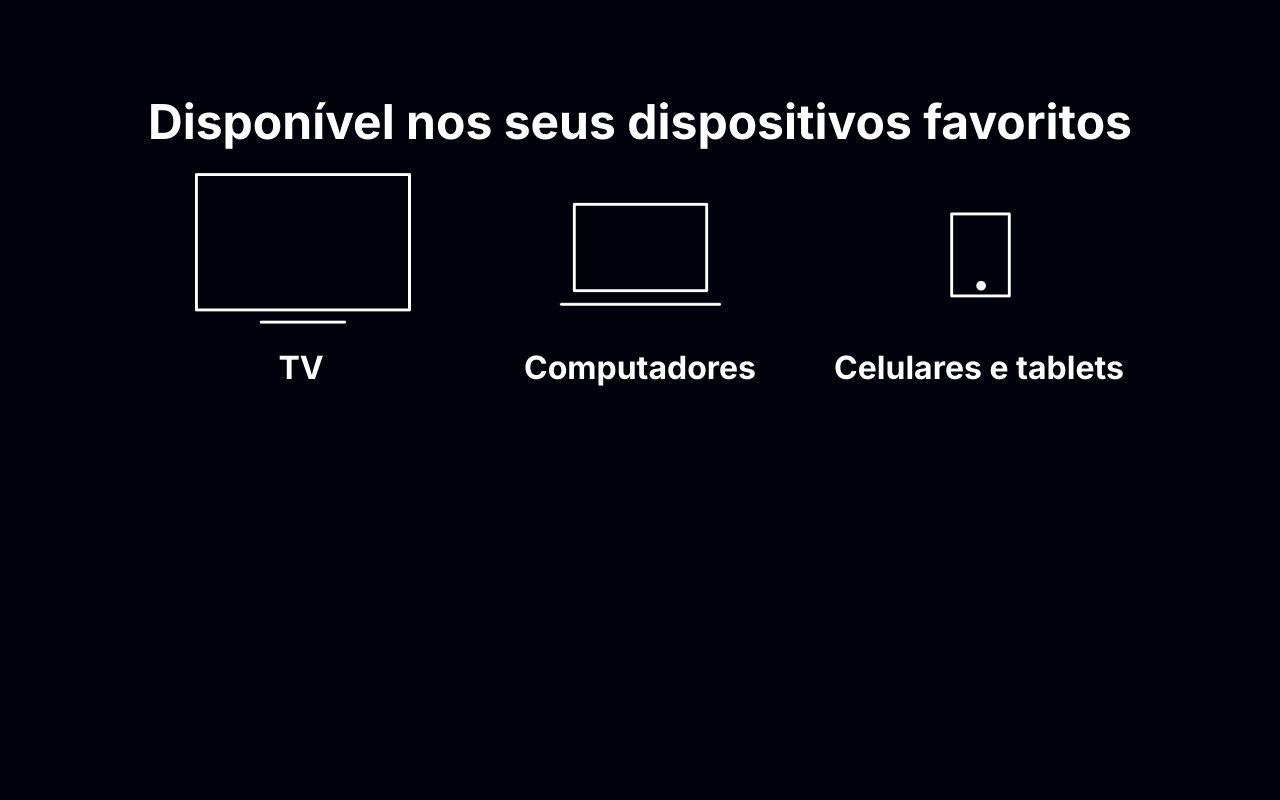
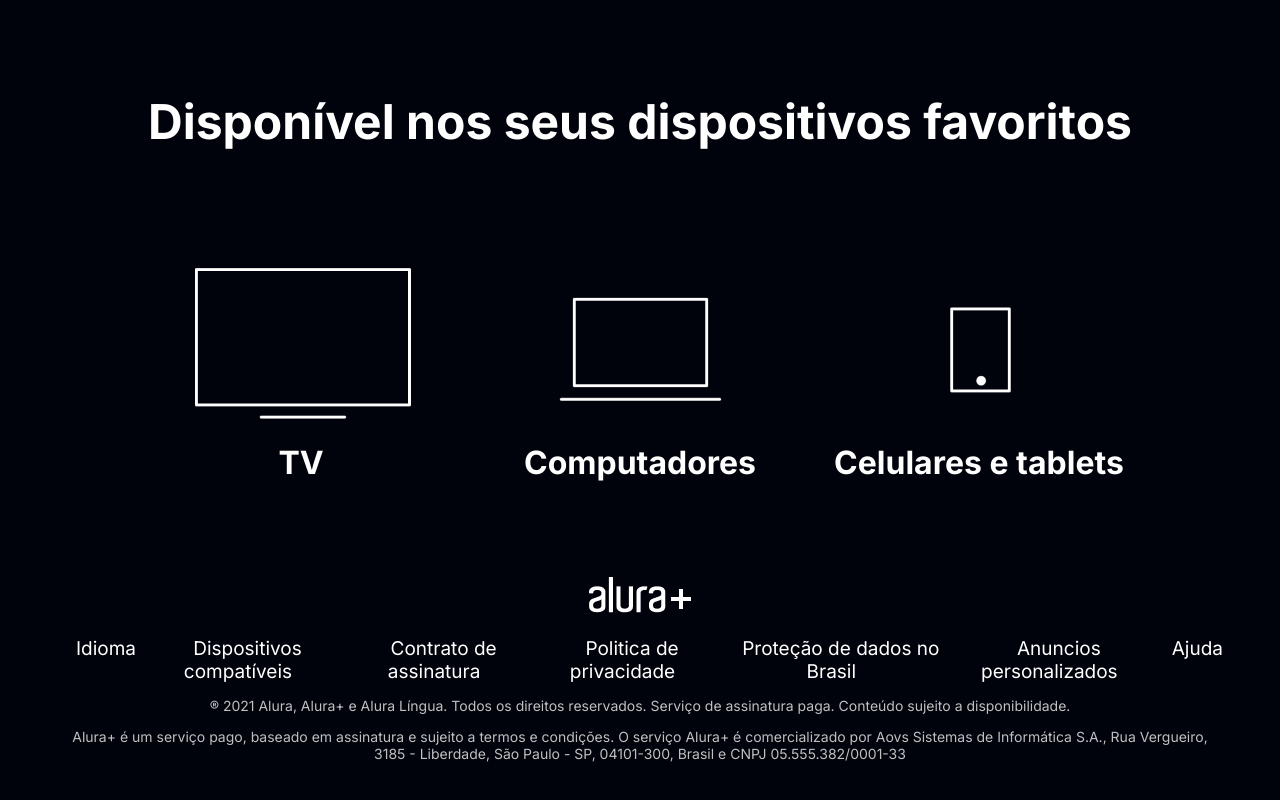
Before and after one commit to devMarciano/alura-plus, a plain HTML site: page index.html in a window 1280 px wide. Shown: the part 3108-3908 px from the top of the page. Before the commit the page ends 3495 px from the top, so only its background shows below. Drawn offline with Linux system fonts and the light colour scheme.

Commit message:
rodape adicionado

```diff
--- a/index.html
+++ b/index.html
@@ -58,5 +58,33 @@
             </li>
         </ul>
     </section>
+    <footer class="rodape">
+        <img src="./img/Logo.png" alt="Alura+" class="rodape__logo">
+        <ul class="rodape__lista">
+            <li class="lista__link">
+                <a href="#">Idioma</a>
+            </li>
+            <li class="lista__link">
+                <a href="#">Dispositivos compatíveis</a>
+            </li>
+            <li class="lista__link">
+                <a href="#">Contrato de assinatura</a>
+            </li>
+            <li class="lista__link">
+                <a href="#">Politica de privacidade</a>
+            </li>
+            <li class="lista__link">
+                <a href="#">Proteção de dados no Brasil</a>
+            </li>
+            <li class="lista__link">
+                <a href="#">Anuncios personalizados</a>
+            </li>
+            <li class="lista__link">
+                <a href="#">Ajuda</a>
+            </li>
+        </ul>
+        <p class="rodape__texto">® 2021 Alura, Alura+ e Alura Língua. Todos os direitos reservados. Serviço de assinatura paga. Conteúdo sujeito a disponibilidade.</p>
+        <p class="rodape__texto">Alura+ é um serviço pago, baseado em assinatura e sujeito a termos e condições. O serviço Alura+ é comercializado por Aovs Sistemas de Informática S.A., Rua Vergueiro, 3185 - Liberdade, São Paulo - SP, 04101-300, Brasil e CNPJ 05.555.382/0001-33</p>
+    </footer>
 </body>
 </html>
--- a/styles.css
+++ b/styles.css
@@ -4,6 +4,7 @@
     --botao-azul: #167bf7;
     --cor-de-fundo: #00030c;
     --fonte-principal: 'inter';
+    --botao-azul-efeito: #3c92fa;
 }
 
 body {
@@ -54,11 +55,18 @@ body {
     display: block;
     text-decoration: none;
     margin-bottom: 1em;
+    transition: 250ms;
+}
+
+.container__botao:hover {
+    background-color: var(--botao-azul-efeito);
+    color: var(--cor-de-fundo);
 }
 
 .botao__segundario {
     background-color: transparent;
     border: 2px solid var(--branco-principal);
+    transition: 250ms;
 }
 
 .container__aviso {
@@ -108,9 +116,42 @@ body {
     display: flex;
     justify-content: center;
     list-style-type: none;
+    margin: 5em 0;
 }
 
 .lista__item {
     font-size: 32px;
     color: var(--branco-principal);
 }
+
+.rodape {
+    text-align: center;
+    margin: 5em 3em;
+}
+
+.rodape__lista {
+    display: flex;
+    justify-content: center;
+    list-style-type: none;
+    margin-top: 1em;
+}
+
+.lista__link a {
+    text-decoration: none;
+    color: var(--branco-principal);
+    margin-left: 1em;
+}
+
+.lista__link a:hover {
+    color: var(--botao-azul);
+}
+
+.lista__link a:active {
+    color: purple;
+}
+
+.rodape__texto {
+    margin: 1em 0;
+    color: var(--cinza-secundario);
+    font-size: 14px;
+}
```
Also changed, not shown: img/Logo.png (added).
